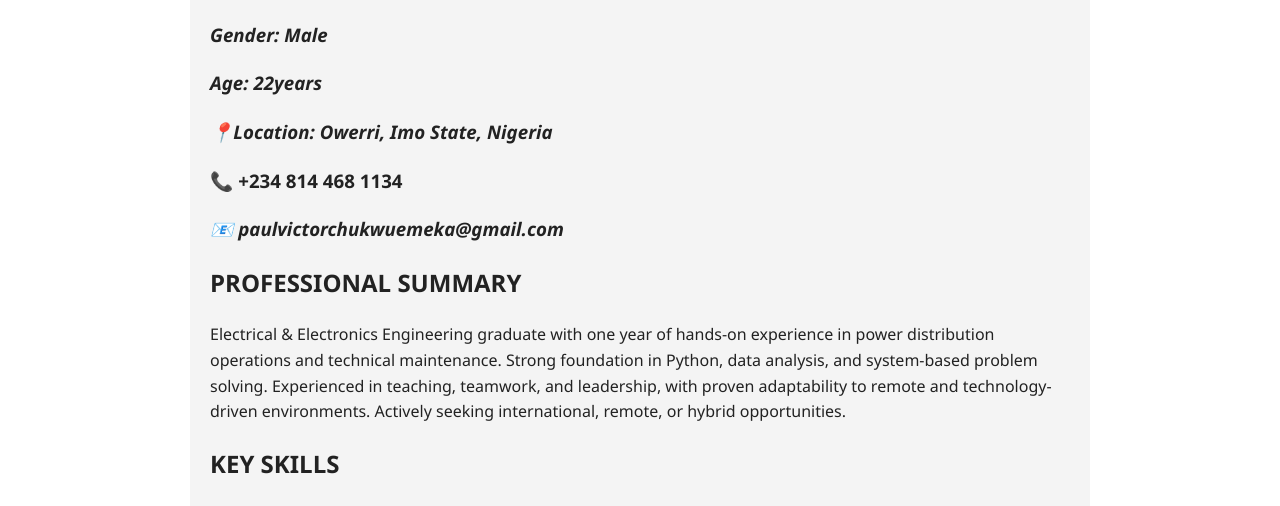
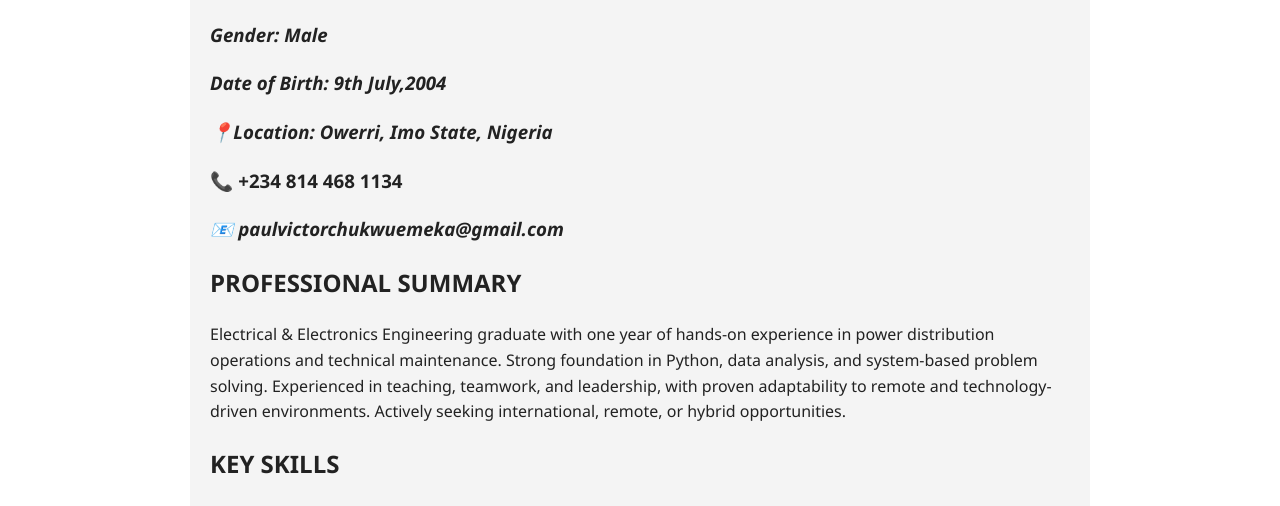
Before and after one commit to PaulVictor09/Paul-victor-website-, a plain HTML site: page cv.html in a window 1280 px wide. Shown: the part 294-800 px from the top of the page. Drawn offline with Linux system fonts and the light colour scheme.

Commit message:
Update cv.html

```diff
--- a/cv.html
+++ b/cv.html
@@ -27,7 +27,7 @@
 	<div class="top">
 		<h1><strong>PAUL VICTOR CHUKWUEMEKA </strong></h1>
 				<h3> <em>Gender: Male </em></h3>
-				<h3> <em>Age: 22years  </em></h3>
+				<h3> <em>Date of Birth: 9th July,2004  </em></h3>
 				<h3> <em>📍Location: Owerri, Imo State, Nigeria </em></h3>
 				<h3> 📞 +234 814 468 1134  </h3>
 				<h3> <em>📧 paulvictorchukwuemeka@gmail.com</em> </h3>
```
